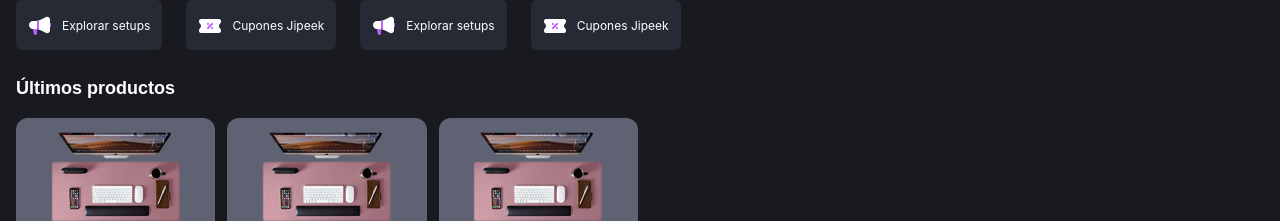
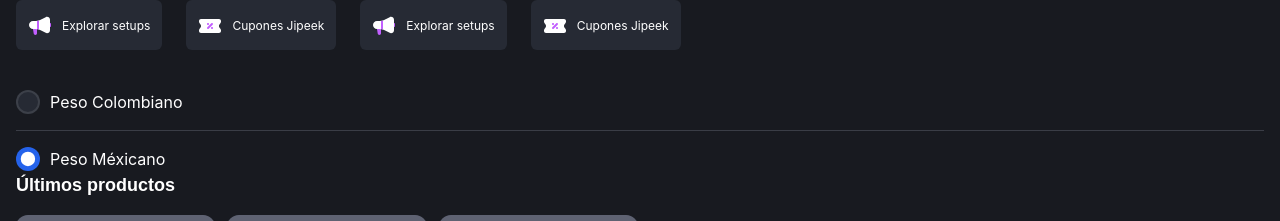
Before and after one commit to jipeek/the-olympia-challenge-frontend, a React (Create React App) app: page /home in a window 1280 px wide. Shown: the part 306-527 px from the top of the page. Built offline with nearby package versions, Linux system fonts and the light colour scheme.

Commit message:
RadioSelect done

```diff
--- a/src/features/home/HomeScreen.jsx
+++ b/src/features/home/HomeScreen.jsx
@@ -30,6 +30,8 @@ import Pse from "../../static/cards/Pse.svg";
 import Efecty from "../../static/cards/Efecty.svg";
 
 
+import RadioSelect from '../../globalComponents/RadioSelect/RadioSelect';
+
 
 const HomeScreen= () =>{
     const strings = HOME_SCREEN_es;
@@ -61,6 +63,8 @@ const HomeScreen= () =>{
                     </div>
                 </div>
 
+                <RadioSelect text="Peso Colombiano"  />
+                <RadioSelect text="Peso Méxicano" checked="checked"  />
             </div>
 
 
--- a/src/globalComponents/RadioButton/RadioButton.jsx
+++ b/src/globalComponents/RadioButton/RadioButton.jsx
@@ -1,9 +1,9 @@
 import "./styles.css";
 import React from 'react';
 
-const RadioButton = ( { classBox, nameInput, id } ) => {
+const RadioButton = ( { classBox, nameInput, id, checked } ) => {
     return (
-        <input className={`RadioButton focus:border-background02 focus:border-colorful01 ${classBox}`} type="radio" name={nameInput} id={id}/>
+        <input className={`RadioButton focus:border-background02 focus:border-colorful01 ${classBox}`} type="radio" name={nameInput} id={id} checked={checked} />
     )
 }
 
--- /dev/null
+++ b/src/globalComponents/RadioSelect/RadioSelect.jsx
@@ -0,0 +1,15 @@
+import "./styles.css";
+import React from 'react';
+import RadioButton from "../RadioButton/RadioButton";
+
+const RadioSelect = ( { className, text, checked } ) => {
+
+    return (
+        <div className={`RadioSelect w-full text-white flex flex-row py-4 items-center ${className}`}>
+            <RadioButton checked={checked} />
+            <label className="RadioSelect__title pl-2.5 text-medium">{text}</label>
+        </div>
+    )
+}
+
+export default RadioSelect;
--- /dev/null
+++ b/src/globalComponents/RadioSelect/styles.css
@@ -0,0 +1,8 @@
+.RadioSelect {
+    border-bottom:  1px solid #3A3D46;
+}
+
+.RadioSelect:last-child {
+    border-bottom: none;
+    padding-bottom: 0 !important;
+}
```
